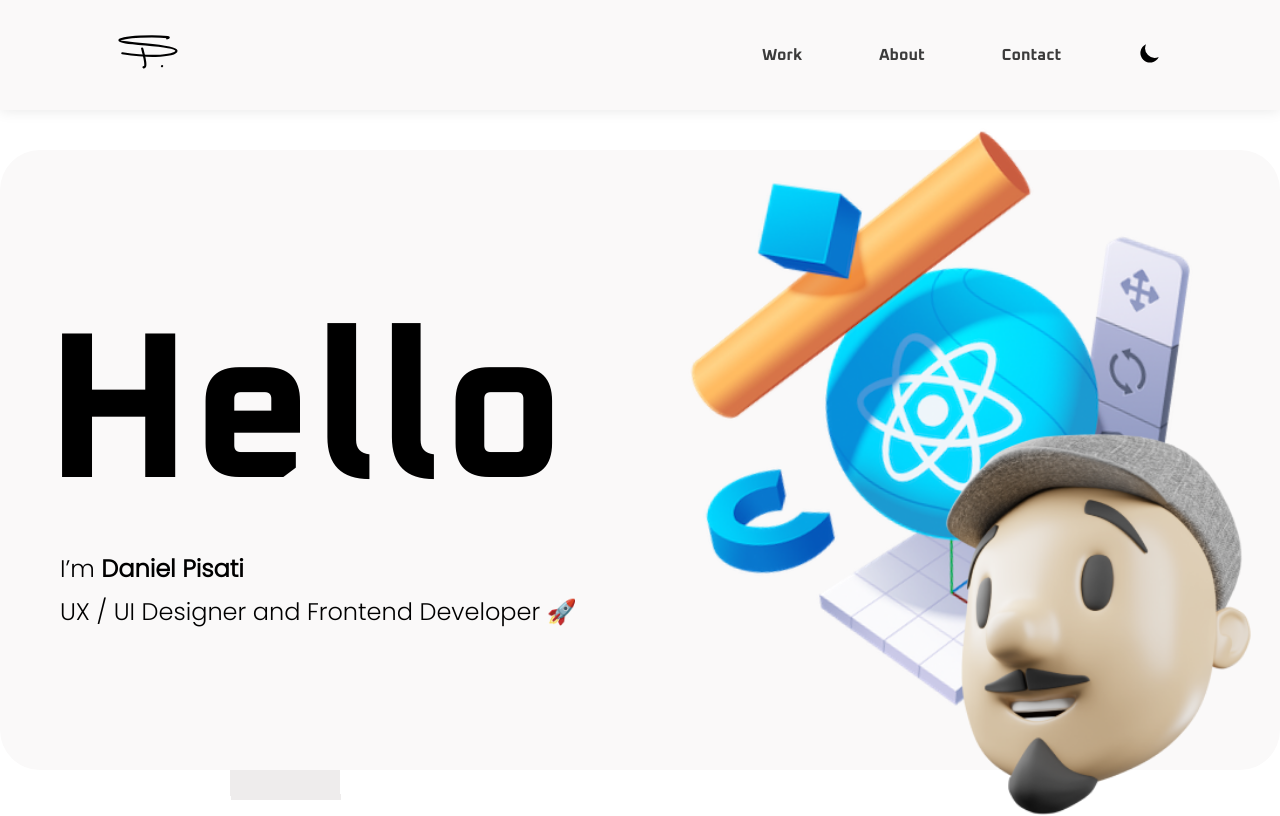
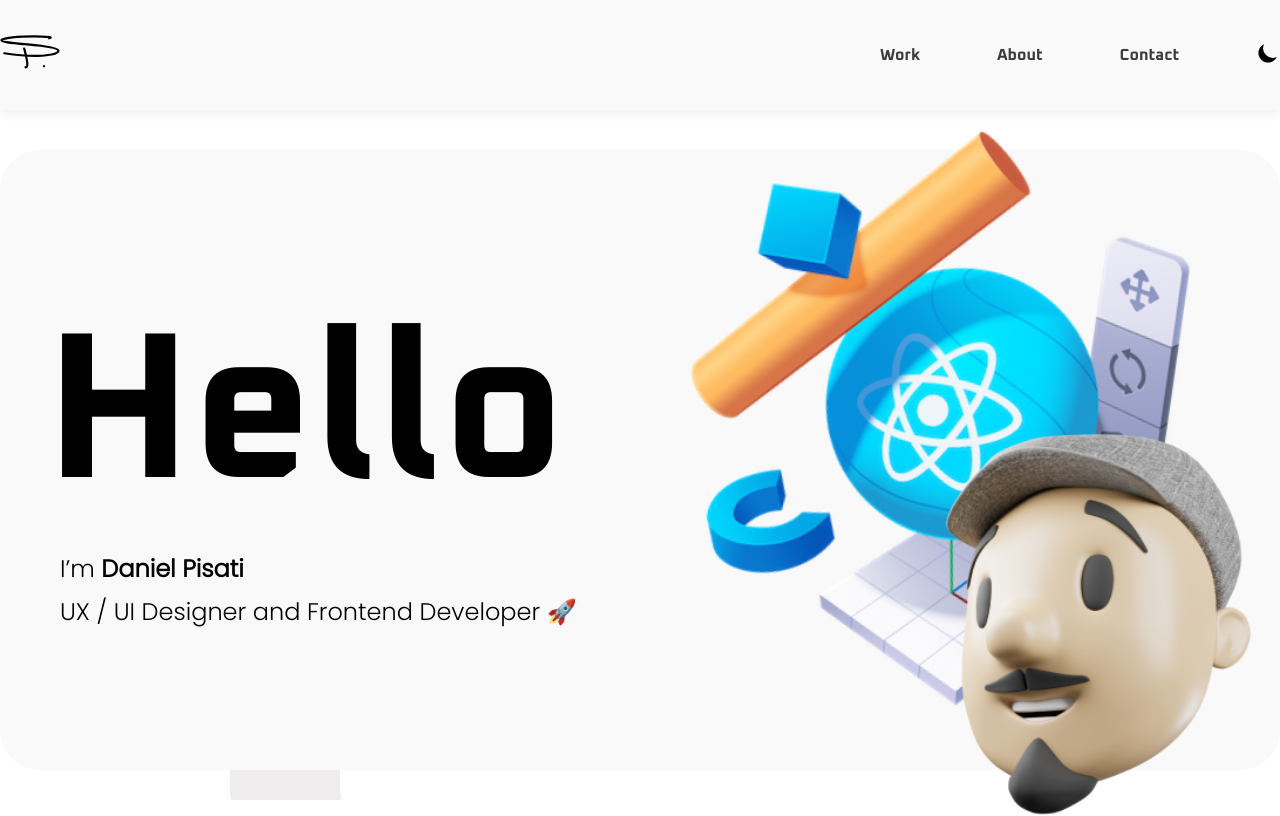
Before and after one commit to dpisati/portfolio, a Next.js app: page / in a window 1280 px wide. Shown: the top 816 px of the page. Built offline with nearby package versions, Linux system fonts and the light colour scheme.

Commit message:
max-width on navbar

```diff
--- a/src/components/Header/styles.module.css
+++ b/src/components/Header/styles.module.css
@@ -21,7 +21,7 @@
 .headerContainerInner {
     margin: 0 auto;
     width: 100%;
-    max-width: 1044px;
+    max-width: 1440px;
     display: flex;
     align-items: center;
     justify-content: space-between;
```
